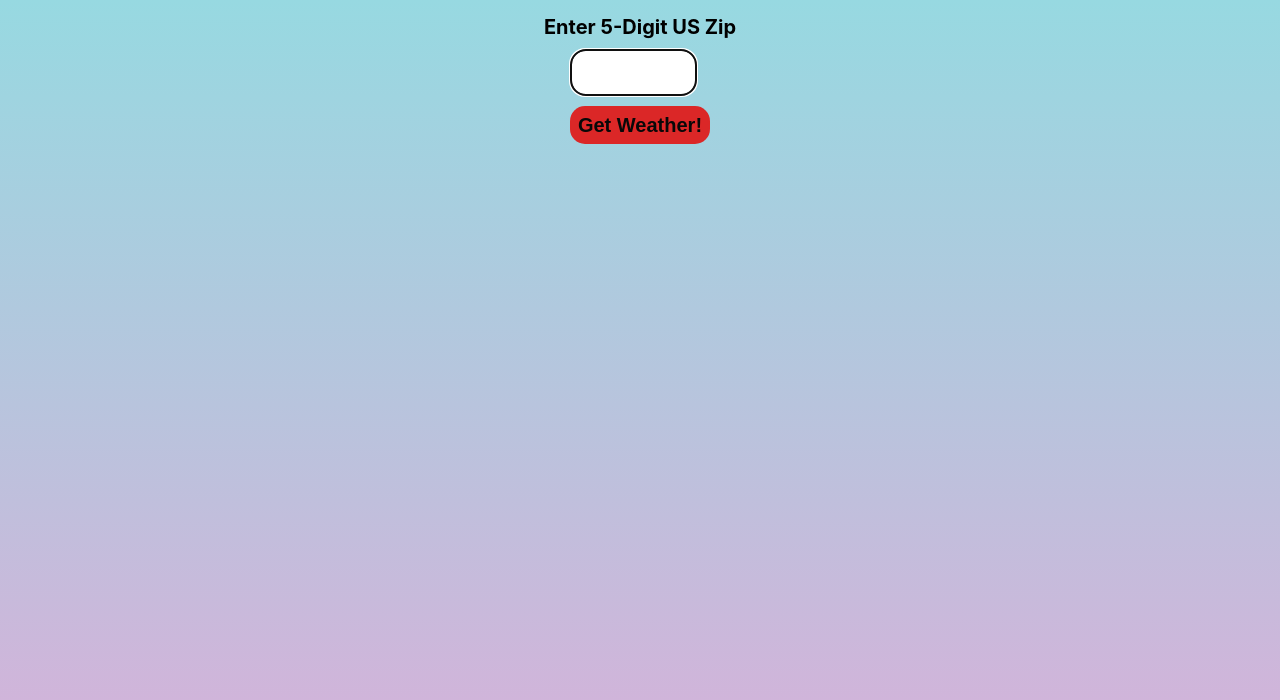
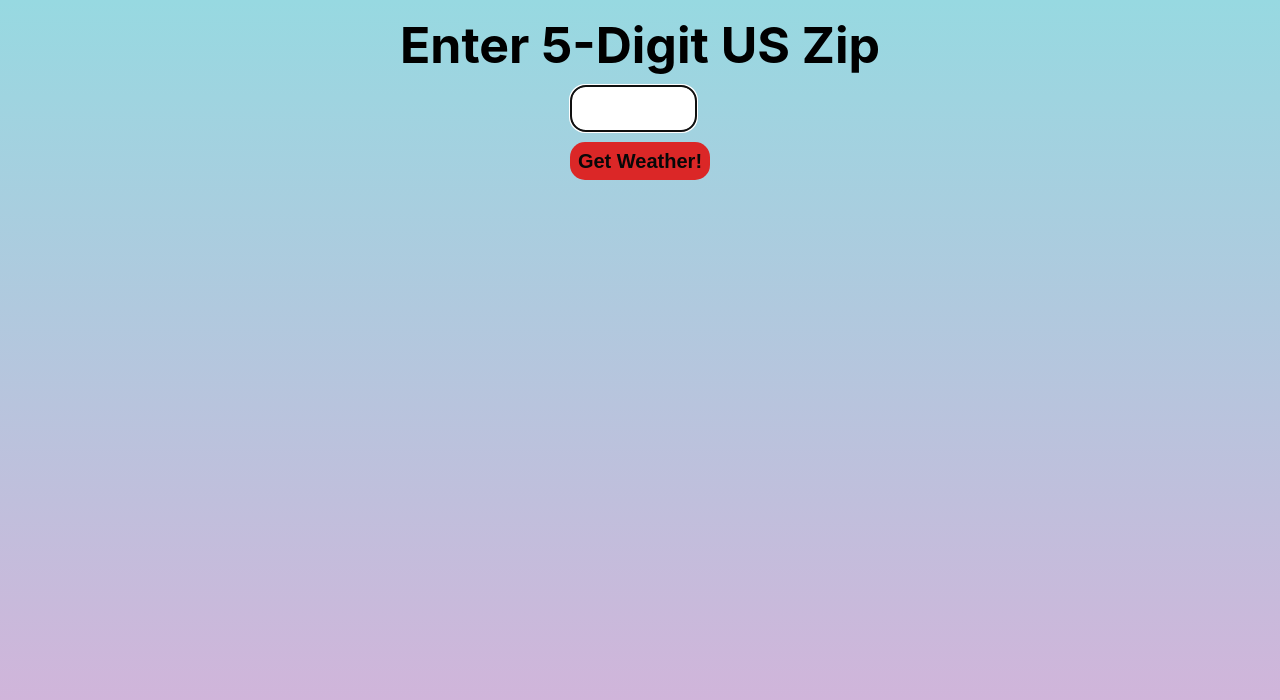
Before and after one commit to amansharma-mo/whetherornot, a React (Create React App) app: page / in a window 1280 px wide. Shown: the top 700 px of the page. Built offline with nearby package versions, Linux system fonts and the light colour scheme.

Commit message:
updated input font-size

```diff
--- a/src/components/cityInput/styles.module.css
+++ b/src/components/cityInput/styles.module.css
@@ -4,6 +4,7 @@
 }
 
 .zipInputWrapper > h1 {
+  font-size: 5rem;
   padding: 0.5rem;
 }
 
```
